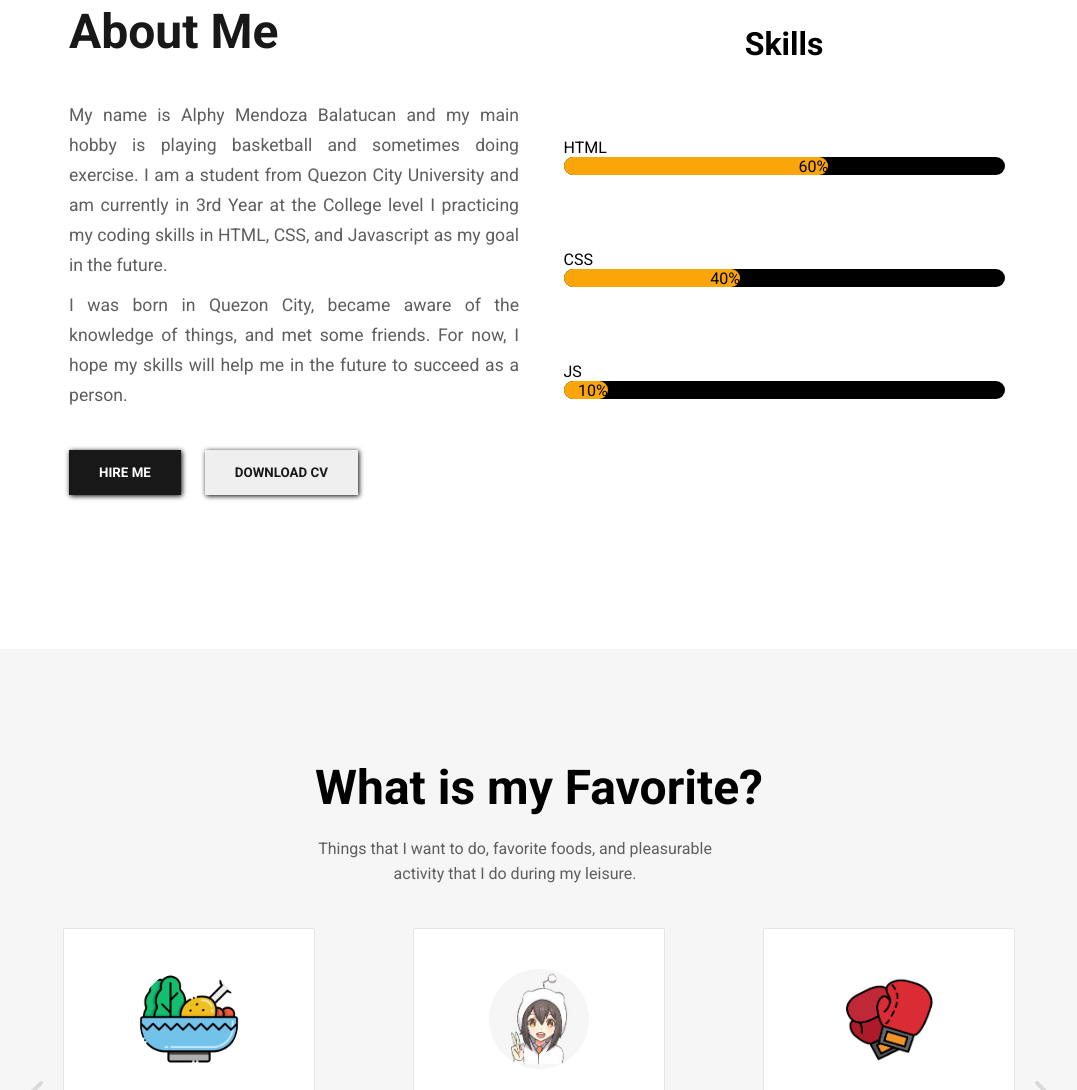
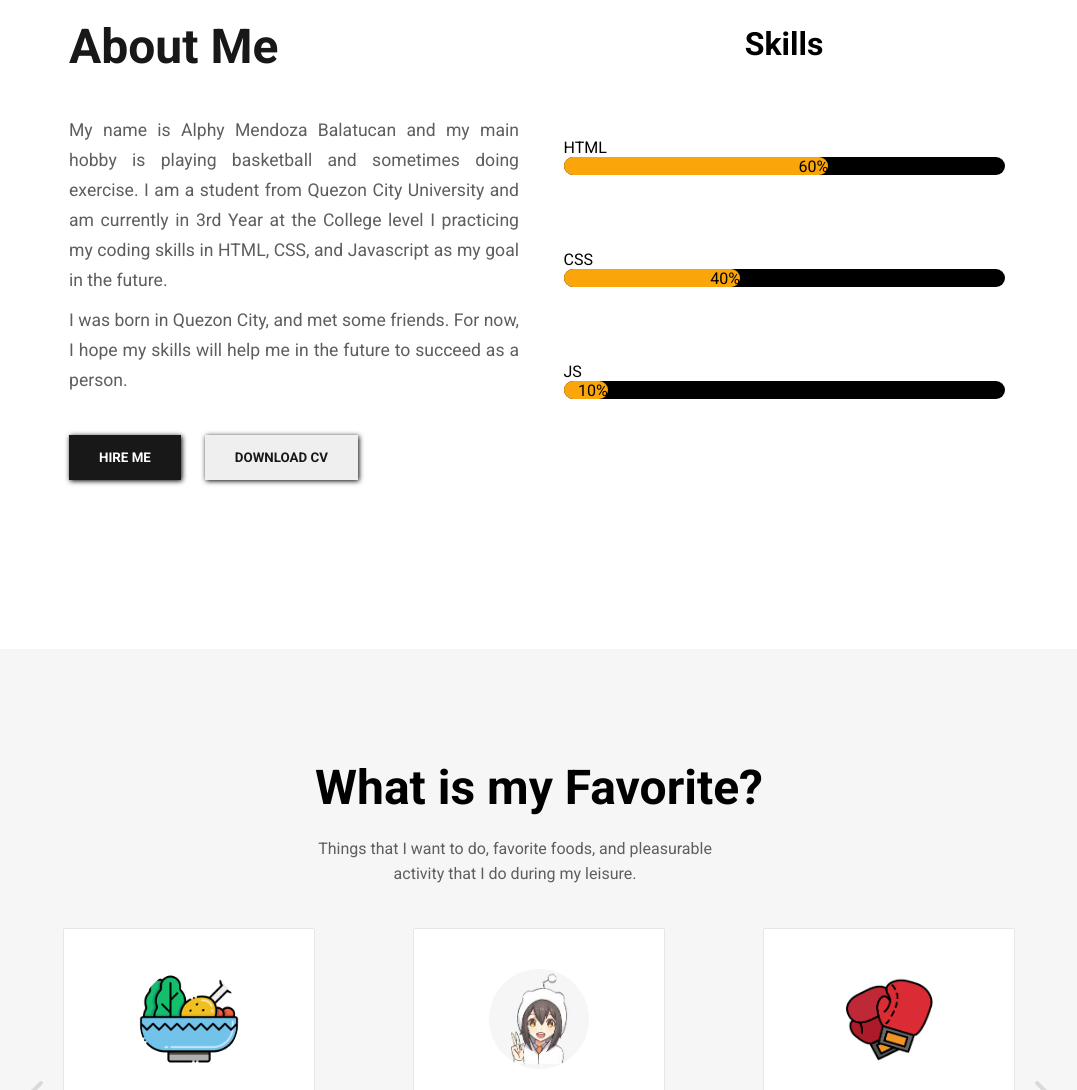
Before and after one commit to AlphyPeng/balatucan.github.io, a plain HTML site: page index.html in a window 1280 px wide. Shown: the part 951-2041 px from the top of the page, without its empty margins (101-1178 px from the left). Drawn offline with nearby package versions, Linux system fonts and the light colour scheme.

Commit message:
Update index.html

```diff
--- a/index.html
+++ b/index.html
@@ -74,7 +74,7 @@
                 <h1>About Me</h1>
                 <p>My name is Alphy Mendoza Balatucan and my main hobby is playing basketball and sometimes doing exercise. I am a student from Quezon City University and am currently in 3rd Year at the College level I practicing my coding skills in HTML, CSS, and Javascript as my goal in the future.
                 </p>
-                <p>I was born in Quezon City, became aware of the knowledge of things, and met some friends. For now, I hope my skills will help me in the future to succeed as a person.</p>
+                <p>I was born in Quezon City, and met some friends. For now, I hope my skills will help me in the future to succeed as a person.</p>
                 <div class="btns">
                     <button class="btn__active">HIRE ME</button>
                     <button class="btn__1active">DOWNLOAD CV</button>
```
